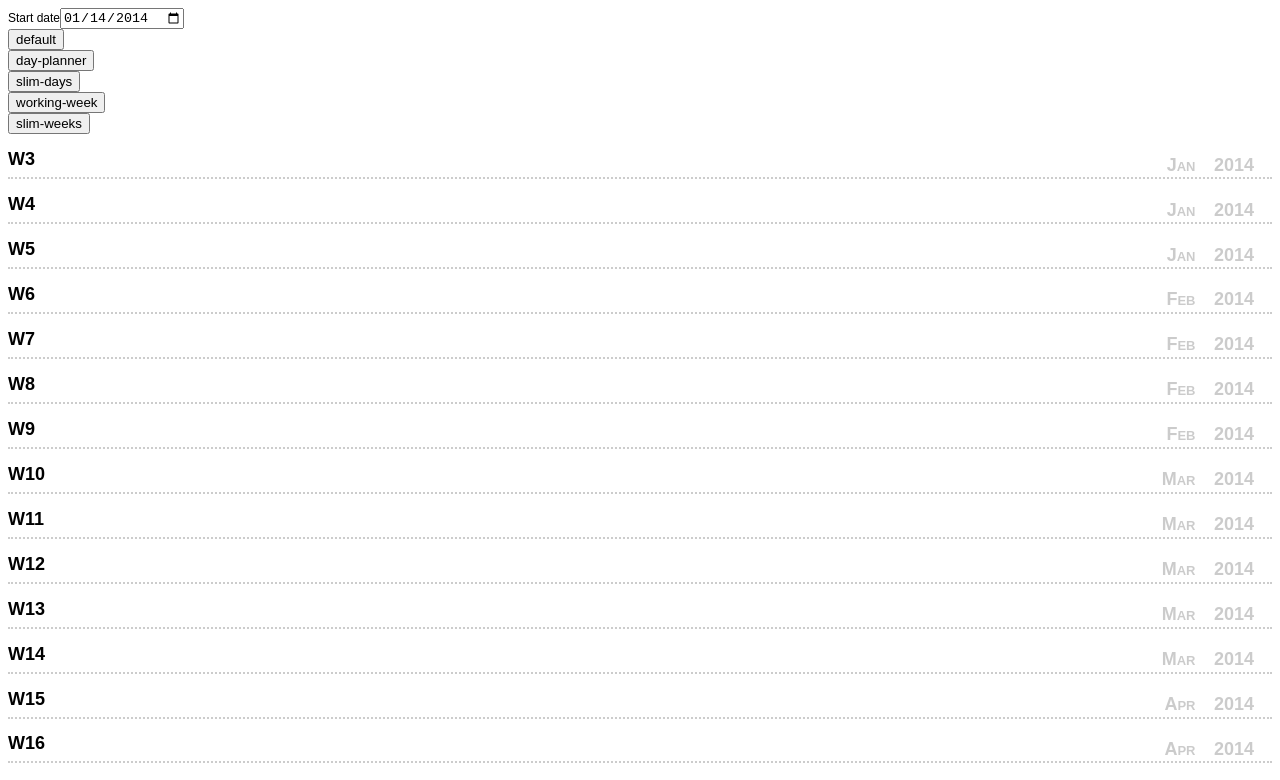
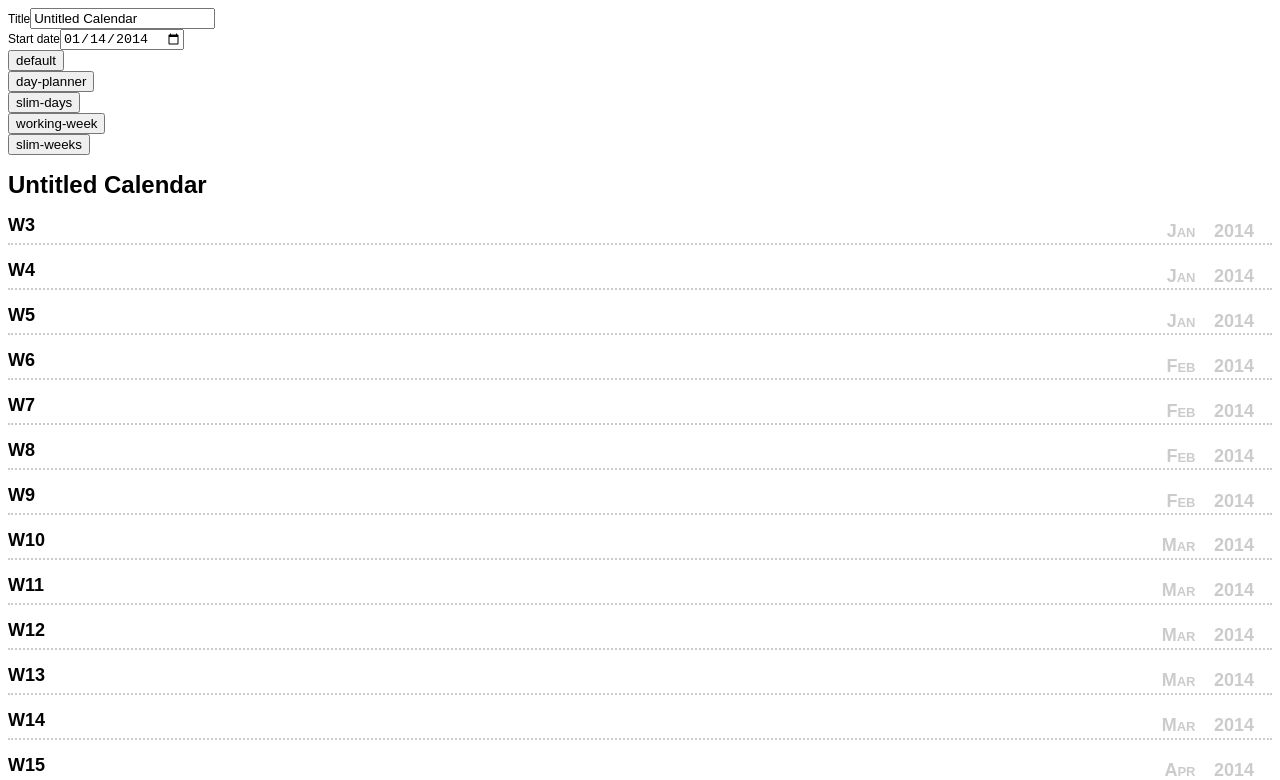
Before and after one commit to danfarrow/calendar-maker, a website: page public/index.html in a window 1280 px wide. Both pictures are taken after a click on the button "slim-weeks". Shown: the top 780 px of the page. Drawn offline with Linux system fonts and the light colour scheme.

Commit message:
Added calendar title field to config form Added some @return docblock comment

```diff
--- a/public/index.html
+++ b/public/index.html
@@ -14,6 +14,7 @@
 
 <body>
     <script id="defaultTemplate" type="text/x-handlebars-template">
+        <h1>{{title}}</h1>
         {{#weeks}}
             <div class="week">
                 <h2 class="weektitle">
--- a/public/js/init.js
+++ b/public/js/init.js
@@ -13,6 +13,8 @@ function onRenderButtonClick(e) {
     var target = e.currentTarget,
         template = target.getAttribute("data-template"),
         theme = target.getAttribute("data-theme"),
+        titleInput = document.getElementById("title"),
+        title = titleInput.value,
         startDateInput = document.getElementById("startDate"),
         startDate = startDateInput.value,
         dayCount = target.getAttribute("data-dayCount"),
@@ -20,7 +22,7 @@ function onRenderButtonClick(e) {
 
     e.preventDefault();
 
-    holder.innerHTML = render(template, theme, startDate, dayCount);
+    holder.innerHTML = render(title, template, theme, startDate, dayCount);
 }
 
 /**
@@ -30,6 +32,7 @@ function onRenderButtonClick(e) {
  * @param theme string Theme name button will render
  * @param dayCount int Number of days button will render
  * @param targetNodeParam object Node to append to. Defaults to document.body
+ * @return Element
  */
 function makeRenderButton(template, theme, dayCount, targetNodeParam) {
     "use strict";
@@ -63,6 +66,7 @@ function makeRenderButton(template, theme, dayCount, targetNodeParam) {
  * @param value string Value of field
  * @param targetNodeParam object Element to attach input to
  * @param inputTypeParam string Type of input. Defaults to "text"
+ * @return Element
  */
 function makeInputField(
     name,
@@ -97,13 +101,13 @@ function makeInputField(
 }
 
 /**
- * Create date input form-field
+ * Create a date input form-field node
  *
  * @param name string Name of field
  * @param labelText string Text to display in label
  * @param value string Value of field
  * @param targetNodeParam object Element to attach input to
- * @return {*}
+ * @return Element
  */
 function makeDateInputField(name, labelText, value, targetNode) {
     "use strict";
@@ -113,7 +117,9 @@ function makeDateInputField(name, labelText, value, targetNode) {
 }
 
 /**
- * Init
+ * Create and render the calendar preferences form
+ *
+ * @return null
  */
 function init() {
     "use strict";
@@ -123,6 +129,7 @@ function init() {
 
     // Create buttons holder & buttons
     inputHolder.setAttribute("class", "no-print");
+    makeInputField("title", "Title", "Untitled Calendar", inputHolder);
     makeDateInputField("startDate", "Start date", today, inputHolder);
     makeRenderButton("defaultTemplate", "default", "31", inputHolder);
     makeRenderButton("defaultTemplate", "day-planner", "3", inputHolder);
--- a/public/js/render.js
+++ b/public/js/render.js
@@ -84,10 +84,12 @@ function setTheme(themeNameParam) {
 /**
  * Render the specified Handlebars template & CSS theme
  *
+ * @param title Title for the calendar
  * @param templateNameParam Name of Handlebars template to use. Defaults to 'dayTemplate'
  * @param themeName Name of CSS theme to use. Defaults to 'default'
  * @param startDateParam Start date. Defaults to today
  * @param daysDurationParam Duration in days. Default to 28
+ * @return string HTML fragment
  *
  * @todo Enclose in "class"
  * @todo Handle arbitrary number of days enclosed in week objects
@@ -95,6 +97,7 @@ function setTheme(themeNameParam) {
  * @todo Themes should be able to set their defaults
  */
 function render(
+    titleParam,
     templateNameParam,
     themeName,
     startDateParam,
@@ -107,7 +110,7 @@ function render(
         startDate = startDateParam || new Date(),
         day = new Date(startDate),
         daysDuration = daysDurationParam || 1,
-        data = {'weeks': []},
+        data = {'title': titleParam, 'weeks': []},
         weekObj,
         dayObj;
 
```
